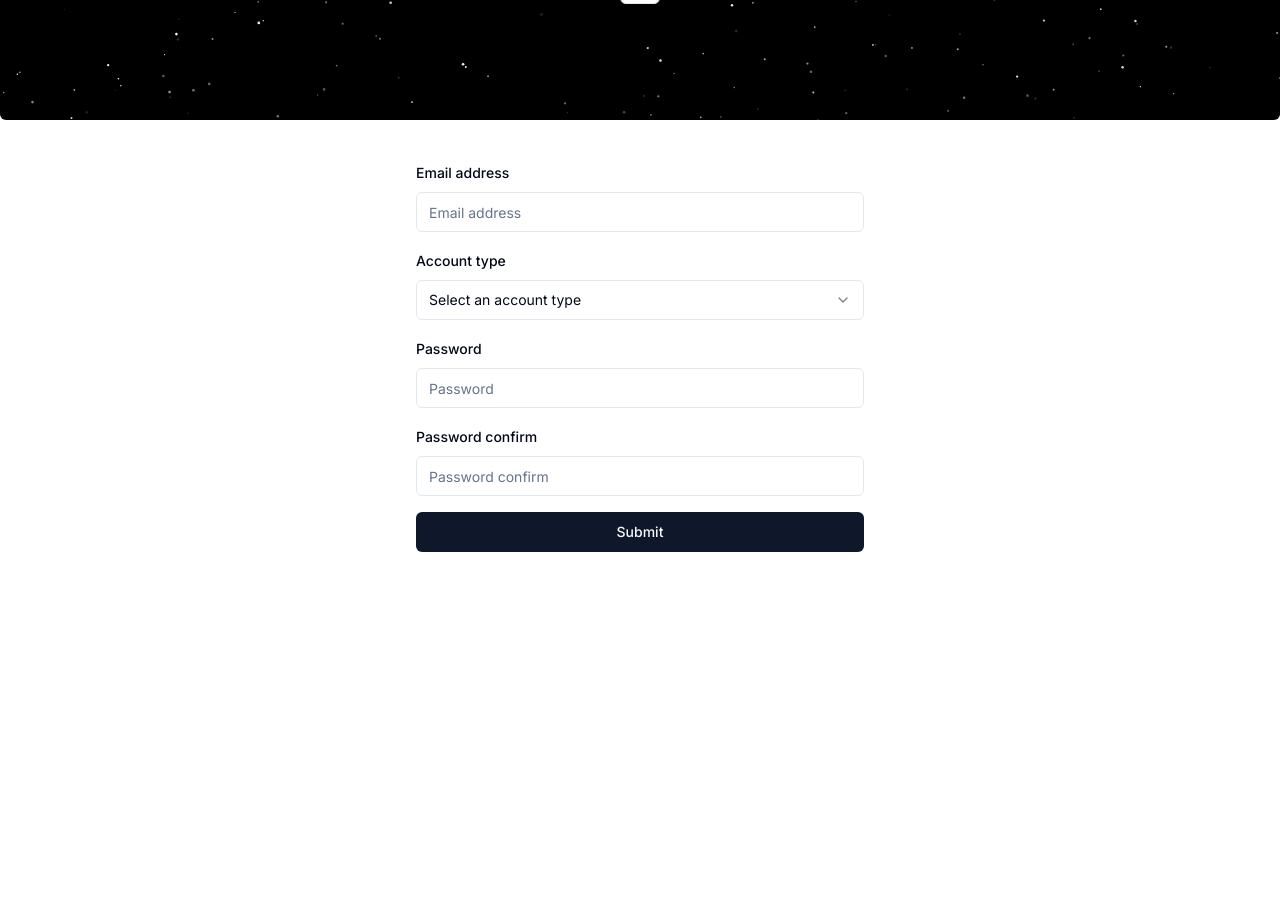
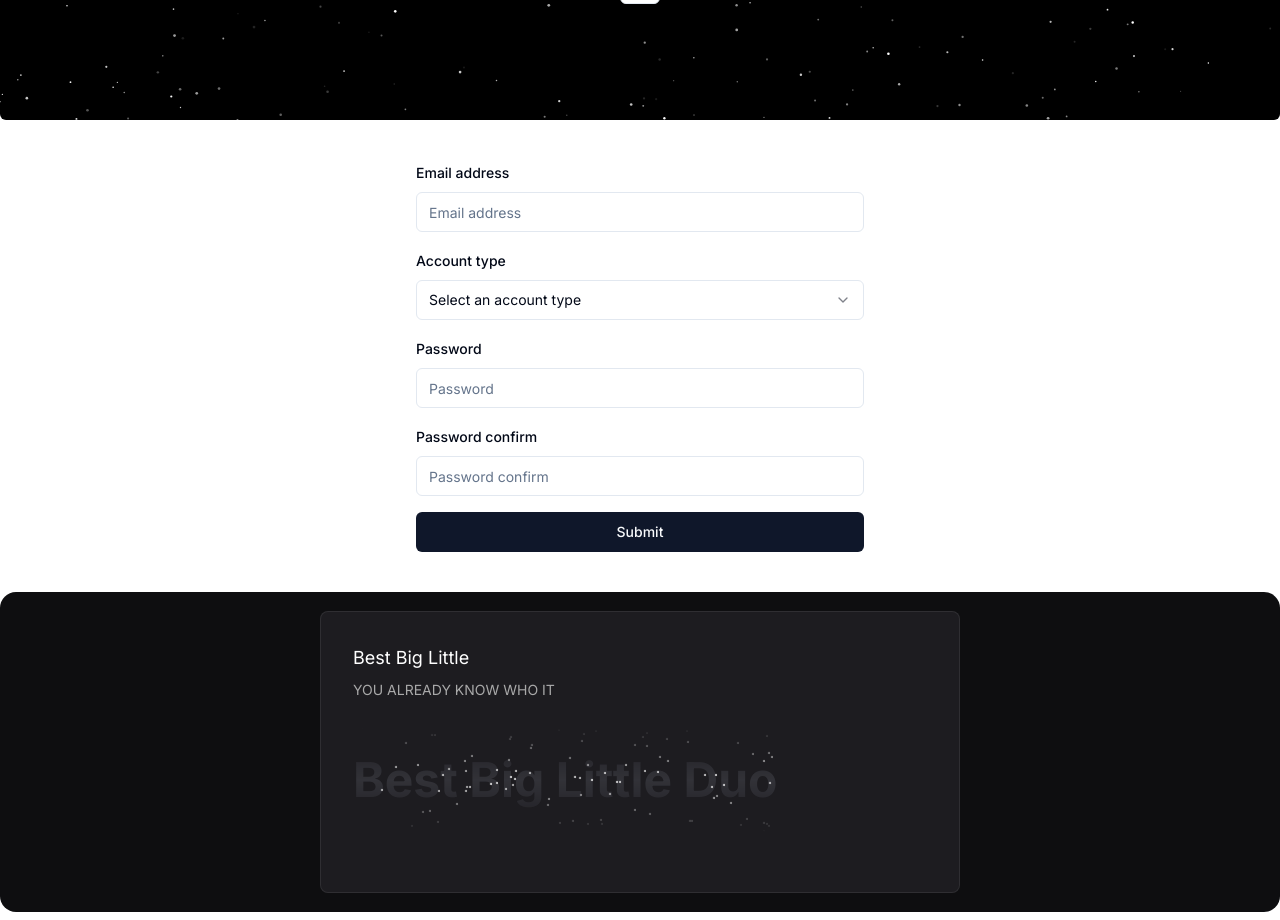
Before and after one commit to sanjayamirthraj/b-bform, a Next.js app: page / in a window 1280 px wide. Shown: the part 200-1120 px from the top of the page. Built offline with nearby package versions, Linux system fonts and the light colour scheme.

Commit message:
added goat BL

```diff
--- a/app/page.tsx
+++ b/app/page.tsx
@@ -1,9 +1,15 @@
 "use client";
+
 import { Moon, Sun } from "lucide-react"
 import { useTheme } from "next-themes"
 import * as z from "zod";
 import { useForm } from "react-hook-form";
 import { zodResolver } from "@hookform/resolvers/zod";
+import {
+  TextRevealCard,
+  TextRevealCardDescription,
+  TextRevealCardTitle,
+} from "@/components/ui/text-reveal-card";
 import {
   Form,
   FormControl,
@@ -89,9 +95,9 @@
       };
 
   return (
-    <main >
+    <main  >
       <SparklesPreview/>
-      <div className="flex min-h-screen flex-col items-center justify-between p-10">
+      <div className="flex flex-col items-center justify-between p-10">
         <Form {...form}>
           <form
             onSubmit={form.handleSubmit(handleSubmit)}
@@ -196,6 +202,7 @@
           </form>
         </Form>
       </div>
+      <TextRevealCardVeryCool/>
     </main>
   );
 }
@@ -218,7 +225,6 @@
       </div>
       <h1 className="md:text-5xl text-3xl lg:text-5xl font-bold text-center text-white relative z-20"> B@B FORM B@B FORM B@B FORM </h1>
       <ModeToggle name="Click me to change color modes" />
-
     </div>
 
   );
@@ -231,10 +237,10 @@
   return (
     <DropdownMenu>
       <DropdownMenuTrigger asChild>
-      <Button variant="outline" size="icon" className="m-10">
+        <Button variant="outline" size="icon">
           <Sun className="h-[1.2rem] w-[1.2rem] rotate-0 scale-100 transition-all dark:-rotate-90 dark:scale-0" />
           <Moon className="absolute h-[1.2rem] w-[1.2rem] rotate-90 scale-0 transition-all dark:rotate-0 dark:scale-100" />
-          <span className="sr-only">{name}</span>
+          <span className="sr-only">Toggle theme</span>
         </Button>
       </DropdownMenuTrigger>
       <DropdownMenuContent align="end">
@@ -251,3 +257,21 @@
     </DropdownMenu>
   )
 }
+
+function TextRevealCardVeryCool() {
+  return (
+    <div className="flex items-center justify-center bg-[#0E0E10] h-[20rem] rounded-2xl w-full">
+      <TextRevealCard
+        text="Best Big Little Duo"
+        revealText="(ง'̀-'́)ง AK SJ (ง•̀o•́)ง"
+      >
+        <TextRevealCardTitle>
+         Best Big Little
+        </TextRevealCardTitle>
+        <TextRevealCardDescription>
+          YOU ALREADY KNOW WHO IT
+        </TextRevealCardDescription>
+      </TextRevealCard>
+    </div>
+  );
+}
--- /dev/null
+++ b/components/ui/text-reveal-card.tsx
@@ -0,0 +1,176 @@
+"use client";
+import React, { useEffect, useRef, useState, memo } from "react";
+import { motion } from "framer-motion";
+import { twMerge } from "tailwind-merge";
+import { cn } from "@/lib/utils";
+
+export const TextRevealCard = ({
+  text,
+  revealText,
+  children,
+  className,
+}: {
+  text: string;
+  revealText: string;
+  children?: React.ReactNode;
+  className?: string;
+}) => {
+  const [widthPercentage, setWidthPercentage] = useState(0);
+  const cardRef = useRef<HTMLDivElement | any>(null);
+  const [left, setLeft] = useState(0);
+  const [localWidth, setLocalWidth] = useState(0);
+  const [isMouseOver, setIsMouseOver] = useState(false);
+
+  useEffect(() => {
+    if (cardRef.current) {
+      const { left, width: localWidth } =
+        cardRef.current.getBoundingClientRect();
+      setLeft(left);
+      setLocalWidth(localWidth);
+    }
+  }, []);
+
+  function mouseMoveHandler(event: any) {
+    event.preventDefault();
+
+    const { clientX } = event;
+    if (cardRef.current) {
+      const relativeX = clientX - left;
+      setWidthPercentage((relativeX / localWidth) * 100);
+    }
+  }
+
+  function mouseLeaveHandler() {
+    setIsMouseOver(false);
+    setWidthPercentage(0);
+  }
+  function mouseEnterHandler() {
+    setIsMouseOver(true);
+  }
+
+  const rotateDeg = (widthPercentage - 50) * 0.1;
+  return (
+    <div
+      onMouseEnter={mouseEnterHandler}
+      onMouseLeave={mouseLeaveHandler}
+      onMouseMove={mouseMoveHandler}
+      ref={cardRef}
+      className={cn(
+        "bg-[#1d1c20] border border-white/[0.08] w-[40rem] rounded-lg p-8 relative overflow-hidden",
+        className
+      )}
+    >
+      {children}
+
+      <div className="h-40  relative flex items-center overflow-hidden">
+        <motion.div
+          style={{
+            width: "100%",
+          }}
+          animate={
+            isMouseOver
+              ? {
+                  opacity: widthPercentage > 0 ? 1 : 0,
+                  clipPath: `inset(0 ${100 - widthPercentage}% 0 0)`,
+                }
+              : {
+                  clipPath: `inset(0 ${100 - widthPercentage}% 0 0)`,
+                }
+          }
+          transition={isMouseOver ? { duration: 0 } : { duration: 0.4 }}
+          className="absolute bg-[#1d1c20] z-20  will-change-transform"
+        >
+          <p
+            style={{
+              textShadow: "4px 4px 15px rgba(0,0,0,0.5)",
+            }}
+            className="text-base sm:text-[3rem] py-10 font-bold text-white bg-clip-text text-transparent bg-gradient-to-b from-white to-neutral-300"
+          >
+            {revealText}
+          </p>
+        </motion.div>
+        <motion.div
+          animate={{
+            left: `${widthPercentage}%`,
+            rotate: `${rotateDeg}deg`,
+            opacity: widthPercentage > 0 ? 1 : 0,
+          }}
+          transition={isMouseOver ? { duration: 0 } : { duration: 0.4 }}
+          className="h-40 w-[8px] bg-gradient-to-b from-transparent via-neutral-800 to-transparent absolute z-50 will-change-transform"
+        ></motion.div>
+
+        <div className=" overflow-hidden [mask-image:linear-gradient(to_bottom,transparent,white,transparent)]">
+          <p className="text-base sm:text-[3rem] py-10 font-bold bg-clip-text text-transparent bg-[#323238]">
+            {text}
+          </p>
+          <MemoizedStars />
+        </div>
+      </div>
+    </div>
+  );
+};
+
+export const TextRevealCardTitle = ({
+  children,
+  className,
+}: {
+  children: React.ReactNode;
+  className?: string;
+}) => {
+  return (
+    <h2 className={twMerge("text-white text-lg mb-2", className)}>
+      {children}
+    </h2>
+  );
+};
+
+export const TextRevealCardDescription = ({
+  children,
+  className,
+}: {
+  children: React.ReactNode;
+  className?: string;
+}) => {
+  return (
+    <p className={twMerge("text-[#a9a9a9] text-sm", className)}>{children}</p>
+  );
+};
+
+const Stars = () => {
+  const randomMove = () => Math.random() * 4 - 2;
+  const randomOpacity = () => Math.random();
+  const random = () => Math.random();
+  return (
+    <div className="absolute inset-0">
+      {[...Array(140)].map((_, i) => (
+        <motion.span
+          key={`star-${i}`}
+          animate={{
+            top: `calc(${random() * 100}% + ${randomMove()}px)`,
+            left: `calc(${random() * 100}% + ${randomMove()}px)`,
+            opacity: randomOpacity(),
+            scale: [1, 1.2, 0],
+          }}
+          transition={{
+            duration: random() * 10 + 20,
+            repeat: Infinity,
+            ease: "linear",
+          }}
+          style={{
+            position: "absolute",
+            top: `${random() * 100}%`,
+            left: `${random() * 100}%`,
+            width: `2px`,
+            height: `2px`,
+            backgroundColor: "white",
+            borderRadius: "50%",
+            zIndex: 1,
+          }}
+          className="inline-block"
+        ></motion.span>
+      ))}
+    </div>
+  );
+};
+
+export const MemoizedStars = memo(Stars);
```
